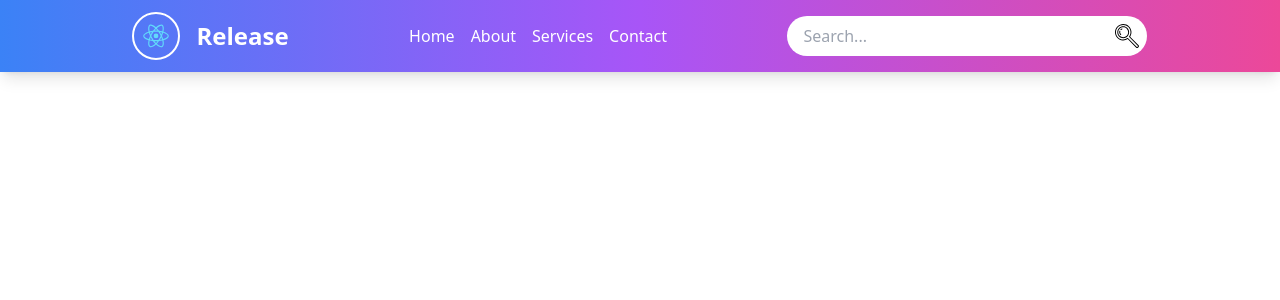
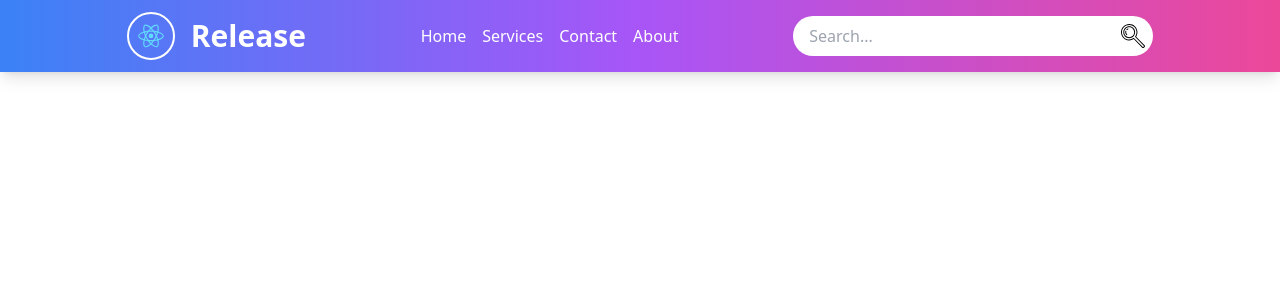
Before and after one commit to Anupam00777/Release, a React (Create React App) app: page / in a window 1280 px wide. Shown: the top 300 px of the page. Built offline with nearby package versions, Linux system fonts and the light colour scheme.

Commit message:
Added Basic Routing function and Optimized the Structure of code

```diff
--- a/package.json
+++ b/package.json
@@ -8,6 +8,7 @@
     "@testing-library/user-event": "^13.5.0",
     "react": "^18.2.0",
     "react-dom": "^18.2.0",
+    "react-router-dom": "^6.21.3",
     "react-scripts": "5.0.1",
     "web-vitals": "^2.1.4"
   },
--- a/src/App.js
+++ b/src/App.js
@@ -1,10 +1,14 @@
-import MyHeader from "./MyHeader.js";
+import Home from "./pages/Home";
+import React from "react";
+import { BrowserRouter as Router, Route, Routes } from "react-router-dom";
 function App() {
   return (
-    <>
-    <MyHeader/>
-    </>
-  )
+    <Router>
+      <Routes>
+        <Route path="/" element={<Home />} />
+      </Routes>
+    </Router>
+  );
 }
 
 export default App;
--- a/src/MyHeader.js
+++ /dev/null
@@ -1,125 +0,0 @@
-import { useState } from "react";
-import logo from "./logo.svg";
-import { SearchSVG, XSVG } from "./SVGlogo";
-
-const MyHeader = () => {
-  const [isMobileMenuOpen, setMobileMenuOpen] = useState(false);
-  const [isSearchBarOpen, setSearchBarOpen] = useState(false);
-
-  const toggleMobileMenu = () => {
-    setMobileMenuOpen(!isMobileMenuOpen);
-  };
-  const toggleSearchBar = () => {
-    setSearchBarOpen(!isSearchBarOpen);
-  };
-
-  return (
-    <>
-      {/* Header Section */}
-      <header className="bg-gradient-to-r from-blue-500 via-purple-500 to-pink-500 shadow-lg transition-all">
-        <div className="container mx-auto flex lg:justify-evenly justify-between items-center p-2 sm:p-3 md:p5">
-          {/* Logo and Website Name */}
-          <div className="flex items-center space-x-2 sm:space-x-4">
-            <img
-              src={logo}
-              alt="Logo"
-              className="md:h-12 md:w-12 sm:h-10 sm:w-10 h-8 w-8 rounded-full border-2 border-white"
-            />
-            <h1 className="md:text-2xl sm:text-xl text-base font-extrabold text-white">
-              Release
-            </h1>
-          </div>
-
-          {/* Navigation Links */}
-          <nav className="hidden md:flex space-x-4">
-            <a href="#" className="text-white hover:text-gray-200">
-              Home
-            </a>
-            <a href="#" className="text-white hover:text-gray-200">
-              About
-            </a>
-            <a href="#" className="text-white hover:text-gray-200">
-              Services
-            </a>
-            <a href="#" className="text-white hover:text-gray-200">
-              Contact
-            </a>
-          </nav>
-          <div className="flex space-x-2">
-            {/* Search Button */}
-            <div
-              className={`bg-white text-blue-500 px-2 rounded-full focus:outline-none focus:shadow-outline-blue justify-center items-center transition-all duration-300 flex`}
-            >
-              <div
-                className={`flex justify-center items-center rounded-full transition-all duration-300 md:w-40 lg:w-80 ${
-                  isSearchBarOpen ? "w-32" : "w-0 px-0"
-                }`}
-              >
-                <input
-                  type="text"
-                  className={`bg-white flex outline-0 rounded-full h-full w-full px-2`}
-                  placeholder="Search..."
-                />
-              </div>
-              <button className="relative" onClick={toggleSearchBar}>
-                <SearchSVG />
-              </button>
-            </div>
-
-            {/* Mobile Menu Button */}
-            <button
-              className="md:hidden focus:outline-none"
-              onClick={toggleMobileMenu}
-            >
-              <svg
-                className="h-8 w-8 text-white"
-                fill="none"
-                stroke="currentColor"
-                viewBox="0 0 24 24"
-                xmlns="http://www.w3.org/2000/svg"
-              >
-                <path
-                  strokeLinecap="round"
-                  strokeLinejoin="round"
-                  strokeWidth="2"
-                  d="M4 6h16M4 12h16m-7 6h7"
-                ></path>
-              </svg>
-            </button>
-          </div>
-        </div>
-      </header>
-
-      {/* Mobile Menu (Hidden by default) */}
-      <div
-        className={`translate-x-full bg-white fixed inset-0 z-50 transition-all duration-500 ${
-          !isMobileMenuOpen ? "" : "!translate-x-0"
-        }`}
-      >
-        <div className="flex justify-end p-4">
-          <button className="focus:outline-none" onClick={toggleMobileMenu}>
-            <XSVG />
-          </button>
-        </div>
-
-        {/* Mobile Menu Links */}
-        <nav className="flex flex-col items-center">
-          <a href="#" className="text-gray-600 hover:text-gray-800 py-2">
-            Home
-          </a>
-          <a href="#" className="text-gray-600 hover:text-gray-800 py-2">
-            About
-          </a>
-          <a href="#" className="text-gray-600 hover:text-gray-800 py-2">
-            Services
-          </a>
-          <a href="#" className="text-gray-600 hover:text-gray-800 py-2">
-            Contact
-          </a>
-        </nav>
-      </div>
-    </>
-  );
-};
-
-export default MyHeader;
--- a/src/SVGlogo.js
+++ b/src/SVGlogo.js
@@ -70,4 +70,23 @@ const XSVG = () => {
     </svg>
   );
 };
-export { SearchSVG, XSVG };
+
+const OptionsSVG = () => {
+  return (
+    <svg
+      className="h-8 w-8 text-white"
+      fill="none"
+      stroke="currentColor"
+      viewBox="0 0 24 24"
+      xmlns="http://www.w3.org/2000/svg"
+    >
+      <path
+        strokeLinecap="round"
+        strokeLinejoin="round"
+        strokeWidth="2"
+        d="M4 6h16M4 12h16m-7 6h7"
+      ></path>
+    </svg>
+  );
+};
+export { SearchSVG, XSVG, OptionsSVG };
--- /dev/null
+++ b/src/components/MyHeader.js
@@ -0,0 +1,147 @@
+import React from "react";
+import { useState } from "react";
+import { BrowserRouter as Router, Route, Switch, Link } from "react-router-dom";
+import logo from "./logo.svg";
+import { OptionsSVG, SearchSVG, XSVG } from "../SVGlogo";
+
+const NavLinks = [
+  { sno: 1, title: "Home", href: "/App" },
+  { sno: 2, title: "Services", href: "/App" },
+  { sno: 3, title: "Contact", href: "/App" },
+  { sno: 4, title: "About", href: "/App" },
+];
+
+const MyHeader = (props) => {
+  const [isMobileMenuOpen, setMobileMenuOpen] = useState(false);
+  const [isSearchBarOpen, setSearchBarOpen] = useState(false);
+  const [inputValue, setInputValue] = useState("");
+  const toggleMobileMenu = () => {
+    setMobileMenuOpen(!isMobileMenuOpen);
+  };
+  const toggleSearchBar = () => {
+    if (inputValue.trim() === "") setSearchBarOpen(!isSearchBarOpen);
+    else initiateSearch(inputValue); //
+  };
+  const initiateSearch = () => {};
+  return (
+    <>
+      {/* Header Section */}
+      <header className="bg-gradient-to-r from-blue-500 via-purple-500 to-pink-500 shadow-lg transition-all">
+        <div className="container mx-auto flex lg:justify-evenly justify-between items-center p-2 sm:p-3 md:p5">
+          {/* Logo and Website Name */}
+          <Banner title="Release" href={"google.com"} />
+          {/* Navigation Links */}
+          <NavBar />
+          <div className="flex space-x-2">
+            {/* Search Button */}
+            <SearchBar
+              toggleSearchBar={toggleSearchBar}
+              isSearchBarOpen={isSearchBarOpen}
+              inputValue={inputValue}
+              setInputValue={setInputValue}
+            />
+            {/* Mobile Menu Button */}
+            <SideBarIcon onClick={toggleMobileMenu} />
+          </div>
+        </div>
+      </header>
+      <HiddenSideBar
+        isMobileMenuOpen={isMobileMenuOpen}
+        toggleMobileMenu={toggleMobileMenu}
+      />
+    </>
+  );
+};
+
+const Banner = ({ title, href }) => {
+  return (
+    <div className="flex items-center space-x-2 sm:space-x-4 cursor-pointer">
+      <img
+        src={logo}
+        alt={title}
+        className="md:h-12 md:w-12 sm:h-10 sm:w-10 h-8 w-8 rounded-full border-2 border-white"
+      />
+      <h1 className="text-xl md:text-2xl lg:text-3xl font-extrabold text-white">
+        {title}
+      </h1>
+    </div>
+  );
+};
+
+const NavBar = () => {
+  const elements = NavLinks.map((e) => {
+    return (
+      <Link to={e.href}>
+        <a key={e.sno} className="text-white hover:text-gray-200">
+          {e.title}
+        </a>
+      </Link>
+    );
+  });
+  return <nav className="hidden md:flex space-x-4">{elements}</nav>;
+};
+
+const SearchBar = (props) => {
+  return (
+    <div
+      className={`bg-white text-blue-500 px-2 rounded-full focus:outline-none focus:shadow-outline-blue justify-center items-center flex`}
+    >
+      <div
+        className={`flex justify-center items-center rounded-full transition-all duration-300 md:w-40 lg:w-80 ${
+          props.isSearchBarOpen ? "w-32" : "w-0 px-0"
+        }`}
+      >
+        <input
+          type="text"
+          className={`bg-white flex outline-0 rounded-full h-full w-full px-2`}
+          placeholder="Search..."
+          value={props.inputValue}
+          onChange={(e) => {
+            props.setInputValue(e.target.value);
+          }}
+        />
+      </div>
+      <button className="relative" onClick={props.toggleSearchBar}>
+        <SearchSVG />
+      </button>
+    </div>
+  );
+};
+
+const SideBarIcon = ({ onClick }) => {
+  return (
+    <>
+      <button className="md:hidden focus:outline-none" onClick={onClick}>
+        <OptionsSVG />
+      </button>
+    </>
+  );
+};
+const HiddenSideBar = ({ isMobileMenuOpen, toggleMobileMenu }) => {
+  const elements = NavLinks.map((e) => {
+    return (
+      <Link to={e.href}>
+        <a key={e.sno} className="text-gray-600 hover:text-gray-800 py-2">
+          {e.title}
+        </a>
+      </Link>
+    );
+  });
+  return (
+    <div
+      className={`fixed top-0 right-0 bg-white z-50 transition-all duration-500 w-1/2 ${
+        isMobileMenuOpen ? "" : " !translate-x-full"
+      }`}
+    >
+      <div className="flex justify-end p-4">
+        <button className="focus:outline-none" onClick={toggleMobileMenu}>
+          <XSVG />
+        </button>
+      </div>
+
+      {/* Mobile Menu Links */}
+      <nav className="flex flex-col items-center">{elements}</nav>
+    </div>
+  );
+};
+export default MyHeader;
--- /dev/null
+++ b/src/pages/Home.js
@@ -0,0 +1,10 @@
+import MyHeader from "../components/MyHeader";
+function Home() {
+  return (
+    <>
+      <MyHeader />
+    </>
+  );
+}
+
+export default Home;
```
Also changed, not shown: src/components/logo.svg (renamed from src/logo.svg), 1 other file (tests, documents, lock files or other folders).
